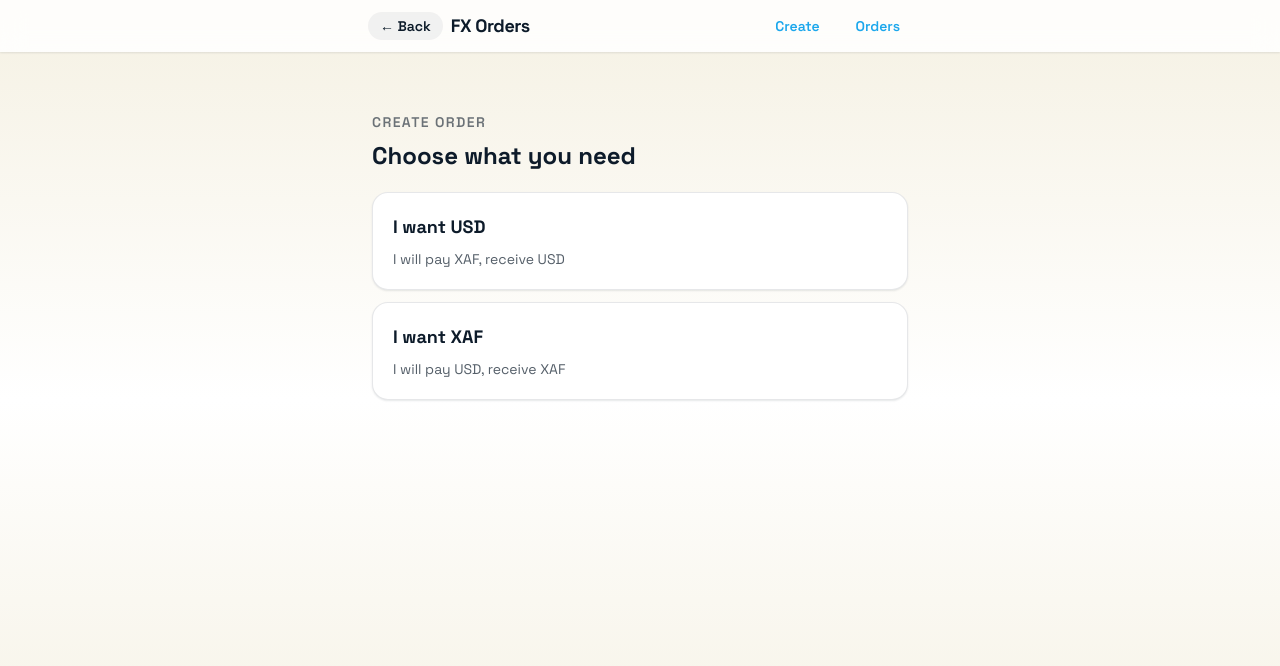
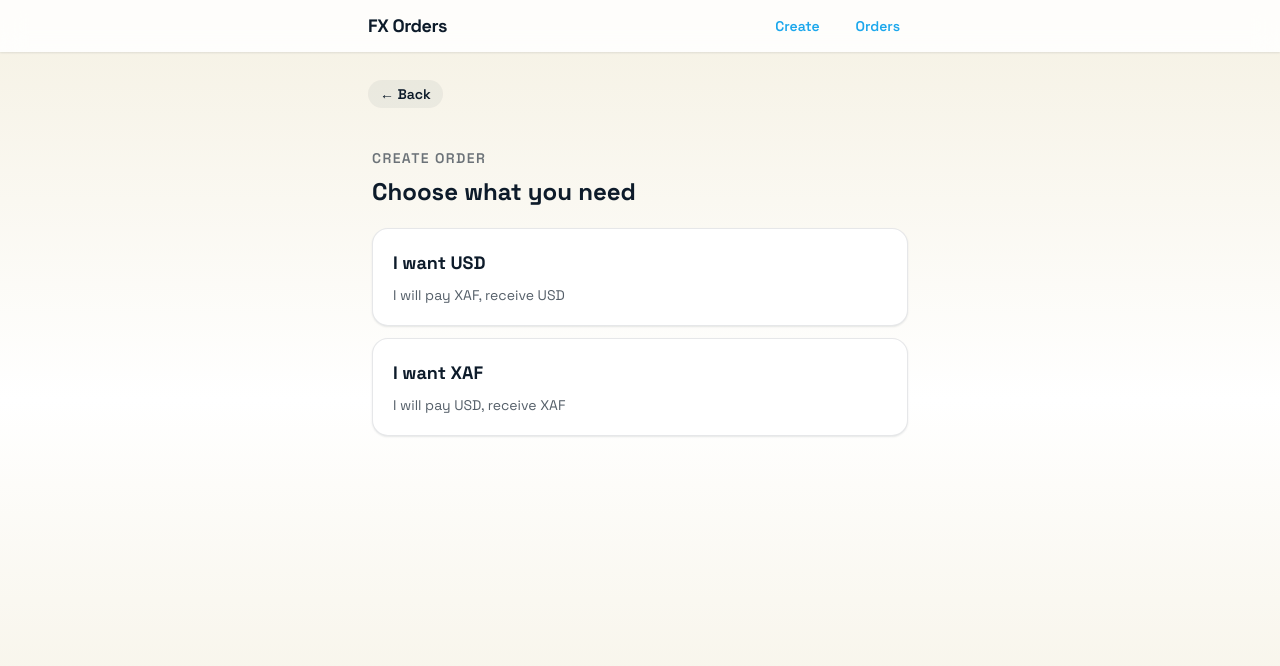
Before and after one commit to absalomshu/speedpayfx, a Next.js app: page /create in a window 1280 px wide. Shown: the top 666 px of the page. Built offline with nearby package versions, Linux system fonts and the light colour scheme.

Commit message:
Move back button below header

```diff
--- a/app/layout.tsx
+++ b/app/layout.tsx
@@ -2,6 +2,7 @@ import './globals.css';
 import { Space_Grotesk } from 'next/font/google';
 import type { Metadata } from 'next';
 import { HeaderBar } from '../components/HeaderBar';
+import { BackButtonBar } from '../components/BackButtonBar';
 
 const spaceGrotesk = Space_Grotesk({ subsets: ['latin'] });
 
@@ -16,7 +17,10 @@ export default function RootLayout({ children }: { children: React.ReactNode })
       <body className={spaceGrotesk.className + ' antialiased'}>
         <div className="min-h-screen bg-gradient-to-b from-sand via-white to-sand">
           <HeaderBar />
-          <main className="pt-20">{children}</main>
+          <div className="pt-20">
+            <BackButtonBar />
+            <main>{children}</main>
+          </div>
         </div>
       </body>
     </html>
--- /dev/null
+++ b/components/BackButtonBar.tsx
@@ -0,0 +1,26 @@
+"use client";
+
+import { usePathname, useRouter } from 'next/navigation';
+
+export function BackButtonBar() {
+  const router = useRouter();
+  const pathname = usePathname();
+  const isHome = pathname === '/';
+
+  if (isHome) return null;
+
+  return (
+    <div>
+      <div className="mx-auto flex max-w-xl px-4 pb-2">
+        <button
+          type="button"
+          onClick={() => router.back()}
+          className="rounded-full bg-midnight/5 px-3 py-1 text-sm font-semibold text-midnight transition hover:bg-midnight/10"
+          aria-label="Go back"
+        >
+          ← Back
+        </button>
+      </div>
+    </div>
+  );
+}
--- a/components/HeaderBar.tsx
+++ b/components/HeaderBar.tsx
@@ -1,27 +1,10 @@
-"use client";
-
 import Link from 'next/link';
-import { usePathname, useRouter } from 'next/navigation';
 
 export function HeaderBar() {
-  const router = useRouter();
-  const pathname = usePathname();
-  const isHome = pathname === '/';
-
   return (
     <header className="fixed left-0 right-0 top-0 z-50 bg-white/85 backdrop-blur-md shadow-sm shadow-midnight/10">
       <div className="mx-auto flex max-w-xl items-center justify-between px-4 py-3">
         <div className="flex items-center gap-2">
-          {!isHome && (
-            <button
-              type="button"
-              onClick={() => router.back()}
-              className="rounded-full bg-midnight/5 px-3 py-1 text-sm font-semibold text-midnight transition hover:bg-midnight/10"
-              aria-label="Go back"
-            >
-              ← Back
-            </button>
-          )}
           <Link href="/" className="text-lg font-black tracking-tight text-midnight">
             FX Orders
           </Link>
```
Also changed, not shown: 1 other file (tests, documents, lock files or other folders).
